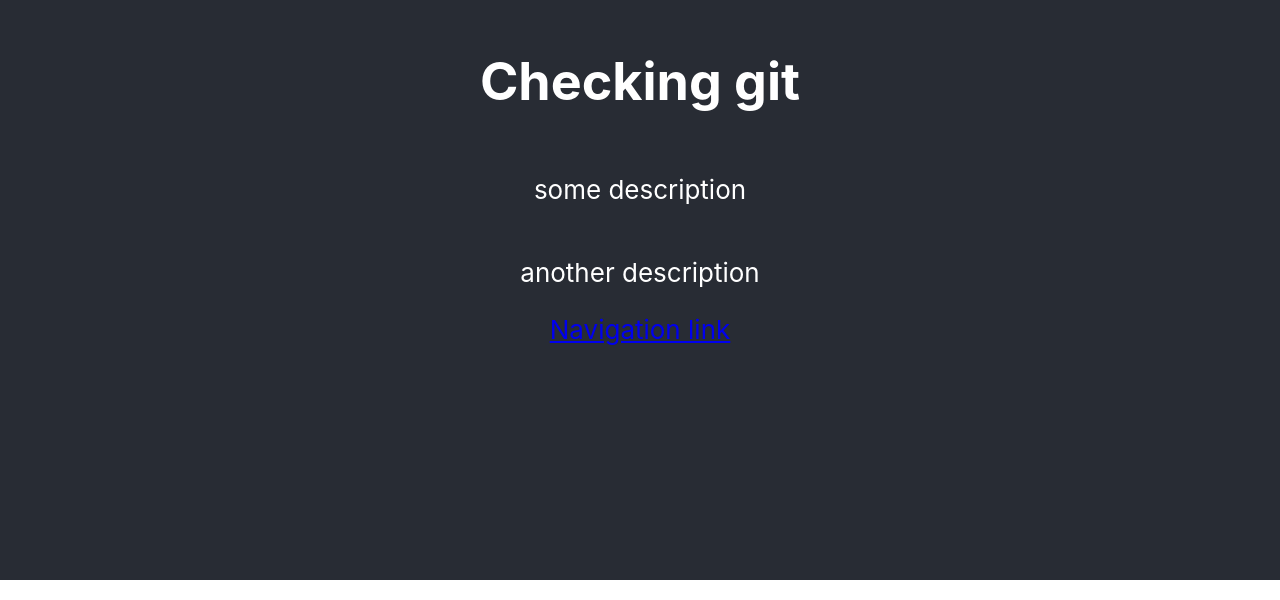
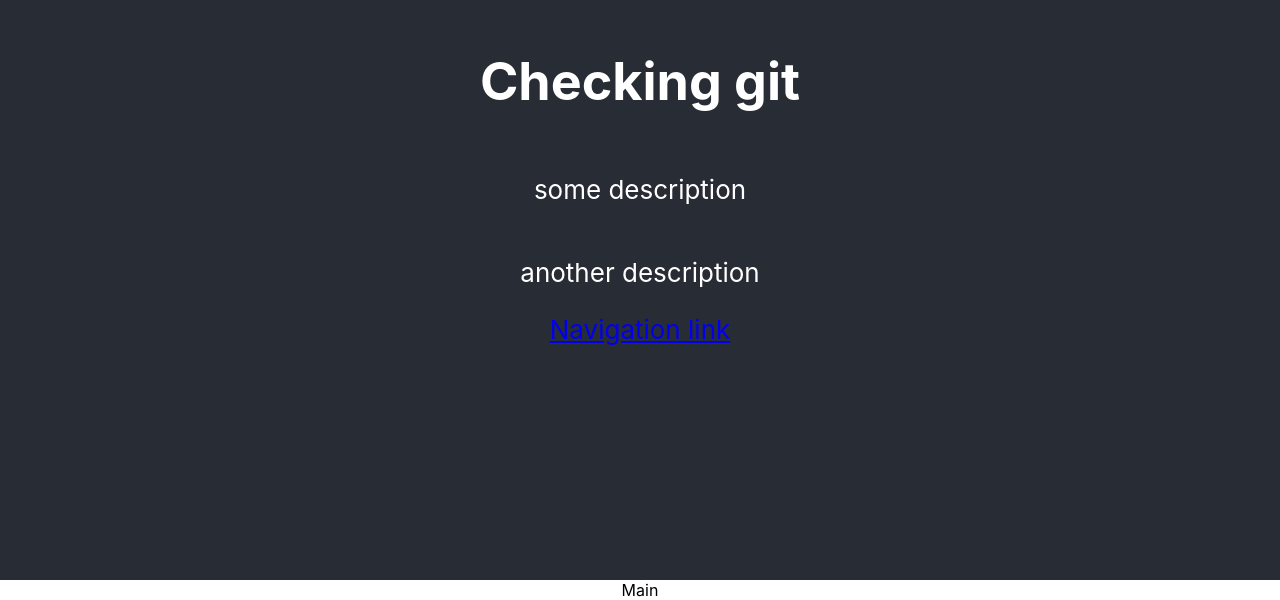
Before and after one commit to nikitaPetrianyk/git-check, a React (Create React App) app: page / in a window 1280 px wide. Shown: the part 220-820 px from the top of the page. Built offline with nearby package versions, Linux system fonts and the light colour scheme.

Commit message:
added main

```diff
--- a/src/App.js
+++ b/src/App.js
@@ -13,6 +13,7 @@ function App() {
           <a href="#">Navigation link</a>
         </nav>
       </header>
+      <main>Main</main>
     </div>
   );
 }
```
Also changed, not shown: 1 other file (tests, documents, lock files or other folders).
